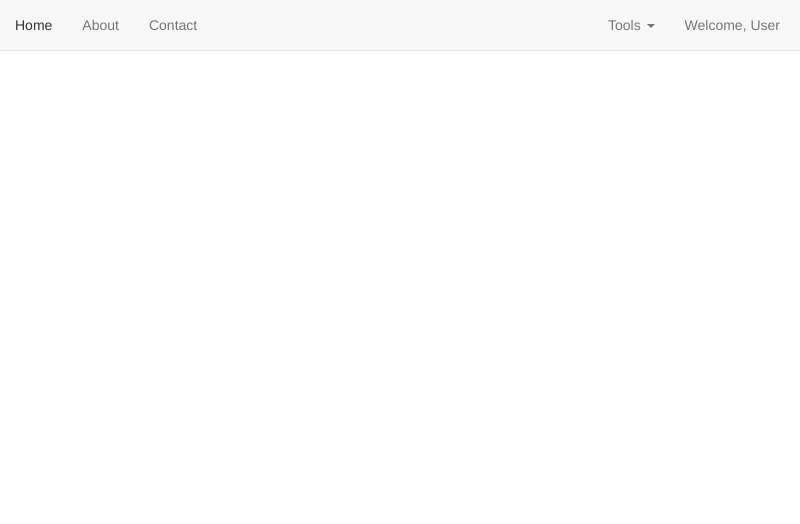
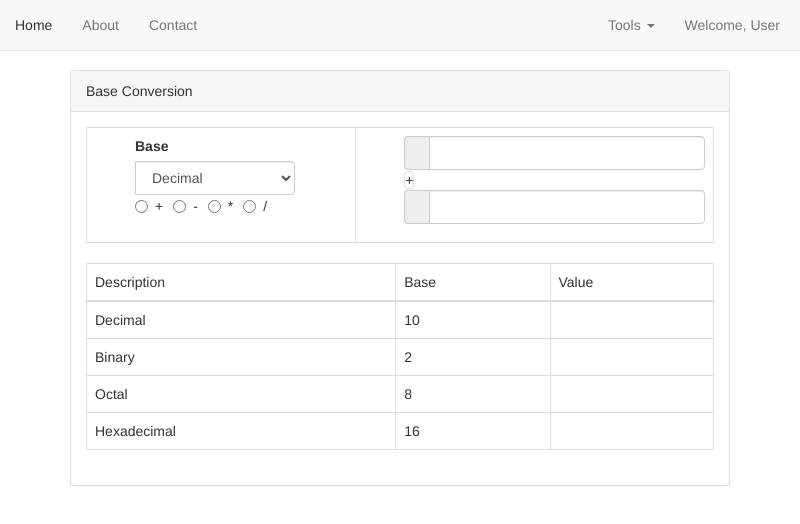
Before and after one commit to jeetdas/Electron-Base-Converter, an Electron app: page base_arithmetic.html in a window 800 px wide. Drawn offline with nearby package versions, Linux system fonts and the light colour scheme.

Commit message:
adding base arithmetic

```diff
--- a/base_arithmetic.html
+++ b/base_arithmetic.html
@@ -36,5 +36,88 @@
             </li>
         </ul>
     </nav>
+    <div class="panel panel-default" style="margin: 70px;">
+        <div class="panel-heading">
+            Base Conversion
+        </div>
+        <div class="panel-body">
+            <table class="table table-bordered">
+                <tr>
+                    <td>
+                        <ul>
+                            <li class="input-group">
+                                <label for="baseSelect">Base</label>
+                                <select id="baseSelect" class="form-control">
+                                    <option value="10">Decimal</option>
+                                    <option value="2">Binary</option>
+                                    <option value="8">Octal</option>
+                                    <option value="16">Hexadecimal</option>
+                                </select>
+                            </li>
+                            <li class="input-group">
+                                <label class="radio-inline">
+                                    <input type="radio" name="optradio">+
+                                </label>
+                                <label class="radio-inline">
+                                    <input type="radio" name="optradio">-
+                                </label>
+                                <label class="radio-inline">
+                                    <input type="radio" name="optradio">*
+                                </label>
+                                <label class="radio-inline">
+                                    <input type="radio" name="optradio">/
+                                </label>
+                            </li>
+                        </ul>
+
+                    </td>
+                    <td>
+                        <ul>
+                            <li class="input-group">
+                                <span class="input-group-addon"></span>
+                                <input type="number" class="form-control"/>
+                            </li>
+                            <span class="panel panel-default">+</span>
+                            <li class="input-group">
+                                <span class="input-group-addon"></span>
+                                <input type="number" class="form-control"/>
+                            </li>
+                        </ul>
+                    </td>
+                </tr>
+            </table>
+            <table class="table table-bordered">
+                <thead>
+                <tr>
+                    <td>Description</td>
+                    <td>Base</td>
+                    <td>Value</td>
+                </tr>
+                </thead>
+                <tbody>
+                <tr>
+                    <td>Decimal</td>
+                    <td>10</td>
+                    <td data-base="10"></td>
+                </tr>
+                <tr>
+                    <td>Binary</td>
+                    <td>2</td>
+                    <td data-base="2"></td>
+                </tr>
+                <tr>
+                    <td>Octal</td>
+                    <td>8</td>
+                    <td data-base="8"></td>
+                </tr>
+                <tr>
+                    <td>Hexadecimal</td>
+                    <td>16</td>
+                    <td data-base="16"></td>
+                </tr>
+                </tbody>
+            </table>
+        </div>
+    </div>
 </body>
 </html>
```
